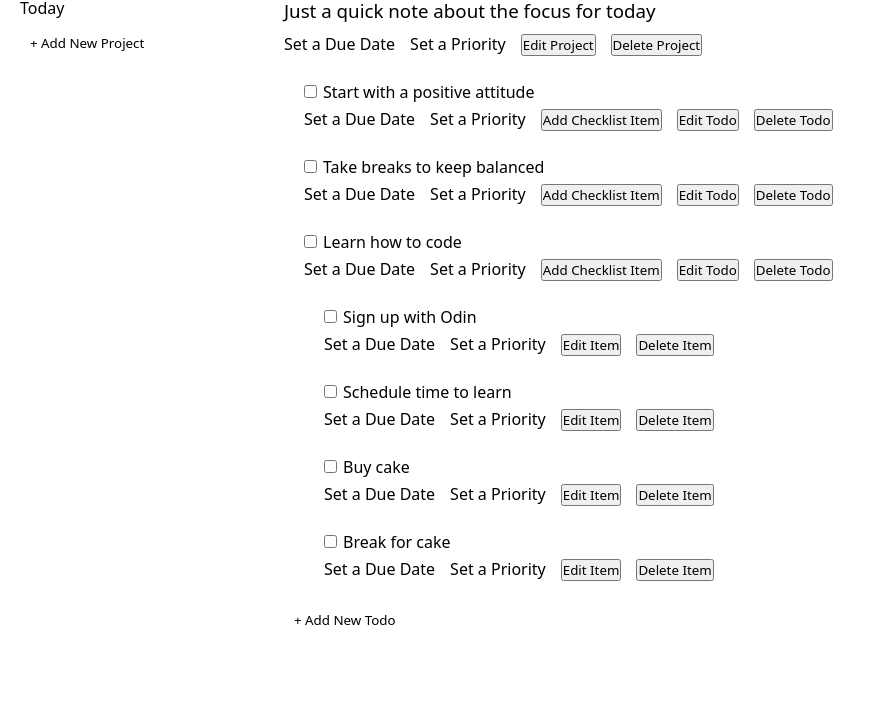
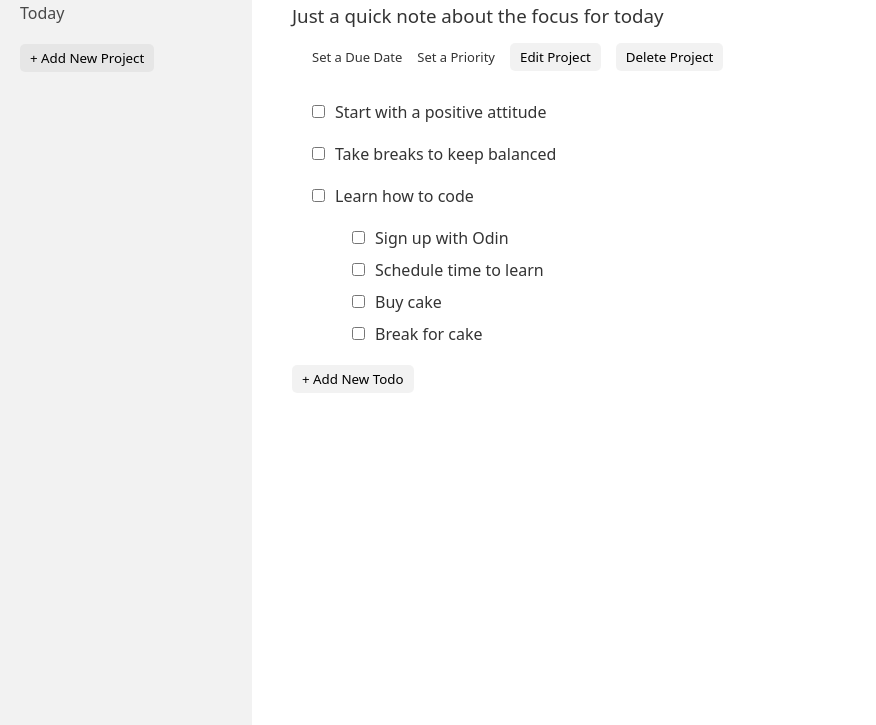
Before and after one commit to MatthewWestDev/todo-list, a website built with webpack: page src/template.html in a window 1280 px wide. Shown: the part 75-800 px from the top of the page, without its empty margins (0-876 px from the left). Built offline with nearby package versions, Linux system fonts and the light colour scheme.

Commit message:
Adds styling and screen controller fixes

```diff
--- a/src/screen-controller.js
+++ b/src/screen-controller.js
@@ -196,6 +196,8 @@ const loadMain = ( project ) => {
 
             const todoDetails = document.createElement( "ul" );
             todoDetails.classList.add( "todo-details-ul" );
+            todoDetails.classList.add( "details-ul" );
+            // todoDetails.classList.add( "visually-hidden" );
             todoLi.appendChild( todoDetails );
 
             const todoDueDateLi = document.createElement( "li" );
@@ -291,6 +293,8 @@ const loadMain = ( project ) => {
 
                     const checkItemDetails = document.createElement( "ul" );
                     checkItemDetails.classList.add( "checkitem-details-ul" );
+                    checkItemDetails.classList.add( "details-ul" );
+                    // checkItemDetails.classList.add( "visually-hidden" );
                     checkItemLi.appendChild( checkItemDetails );
 
                     const checkItemDueDateLi = document.createElement( "li" );
@@ -356,13 +360,14 @@ const loadMain = ( project ) => {
             }
         index++;
         }
-
     } else {
         const noTodos = document.createElement( "p" );
         noTodos.classList.add( "no-todos" );
         noTodos.textContent = "Add your first Todo...";
         main.appendChild( noTodos );
     }
+
+    hideDetails();
 
     const addTodoBtn = document.createElement( "button" );
     addTodoBtn.classList.add( "add-todo-btn" );
@@ -379,6 +384,10 @@ const loadMain = ( project ) => {
             const selectedTodoId = e.target.dataset.id;
         console.log( `Todo ProjectId ${projectId}, ${selectedTodoId}` );
         setCurrentTodo( projectId, selectedTodoId );
+        hideDetails();
+        let todoLiDetails = todoLi.getElementsByClassName( "details-ul" );
+        console.log( todoLiDetails );
+        todoLiDetails[0].classList.remove( "visually-hidden" );
         })
     }
 
@@ -403,6 +412,9 @@ const loadMain = ( project ) => {
             const parentTodo = e.target.dataset.todoid;
             console.log( `CheckItem ProjectId ${projectId}, ${parentTodo}, ${selectedCheckItemId}` );
             setCurrentCheckItem( projectId, parentTodo, selectedCheckItemId );
+            hideDetails();
+            let checkItemLiDetails = checkItemLi.getElementsByClassName( "details-ul" );
+            checkItemLiDetails[0].classList.remove( "visually-hidden" );
             e.stopPropagation();
         })
     }
@@ -456,10 +468,19 @@ const loadMain = ( project ) => {
         })
     }
 
+    function hideDetails() {
+    const listOfDetailUls = document.getElementsByClassName( "details-ul" );
+    for ( const detailUl of listOfDetailUls ) {
+        detailUl.classList.add( "visually-hidden" );
+        console.log( "hiding details..." );
+    }
+    }
+    // hideDetails();
 
 
 
 }
+
 
 
 
@@ -503,6 +524,9 @@ const loadModal = ( action, type, projectId, todoId, checkItemId ) => {
     closeModalBtn.classList.add( "close-modal-btn" );
     closeModalBtn.textContent = "X Close";
     modalContent.appendChild( closeModalBtn );
+    closeModalBtn.addEventListener( "click", () => {
+        modal.close();
+    });
 
     const titleForm = document.createElement( "form" );
     titleForm.classList.add( "title-form" );
@@ -705,4 +729,6 @@ const loadModal = ( action, type, projectId, todoId, checkItemId ) => {
     })
 }
 
+
+
 export { loadSidebar, loadMain, setCurrentProject };
--- a/src/styles.css
+++ b/src/styles.css
@@ -30,21 +30,38 @@ body {
     gap: 20px;
     background-color: white;
     color: black;
-    padding: 20px;
+    padding: 0px;
+    min-height: 100vh;
 }
 
 .sidebar {
-    padding-top: 9px;
+    padding: 29px 20px 20px 20px;
+    background-color: rgba(0, 0, 0, .05);
 }
 
 h1, h2, h3 {
-    margin-bottom: 10px;
+    margin-bottom: 15px;
 }
 h3 {
     font-weight: normal;
 }
 
+.main {
+  padding: 20px;
+  color: rgba(0, 0, 0, .80);
+}
 
+
+h2 {
+  color: rgba(0, 0, 0, .70);
+}
+.project-item {
+  color: rgba(0, 0, 0, .70);
+}
+
+.project-item:hover {
+  color: rgba(0, 0, 0, .90)
+}
 
 .project-todos-ul, .todo-checklist-ul {
     margin-top: 10px;
@@ -52,26 +69,54 @@ h3 {
     margin-left: 20px;
 }
 
+.todo-checklist-ul {
+  margin: 20px;
+}
+
 li {
-    margin-bottom: 10px;
+  margin-bottom: 10px;
+}
+
+.todo-item {
+  margin: 20px 0px;
+}
+
+.todo-checklist-ul {
+  margin-left: 40px;
 }
 
 input[type="checkbox"] {
-    margin-right: 6px;
+    margin-right: 10px;
 }
+
 
 .project-details-ul, .todo-details-ul, .checkitem-details-ul {
     display: flex;
     gap: 15px;
-    margin-top: 5px;
-    margin-bottom: 15px;
+    margin: 10px 0px 15px 20px;
+    align-items: center;
 }
 
-.add-project-btn, .add-todo-btn, .add-checkitem-btn {
-    padding: 5px 10px;
+.due-date-li, .priority-li {
+  font-size: small;
+}
+button {
+  padding: 5px 10px;
     border: none;
-    background-color: transparent;
+    background-color: rgba(0, 0, 0, .05);
+    border-radius: 5px;
+}
 
+button:hover {
+  background-color: rgba(0, 0, 0, .20);
+}
+
+.add-project-btn {
+  margin-top: 10px;
+}
+
+.add-todo-btn {
+  margin-bottom: 10px;
 }
 
 dialog {
@@ -119,7 +164,7 @@ dialog {
     margin-bottom: 10px;
   }
 
-  form label, form input {
+  form label, form input, form textarea {
     width: 100%;
     display: block;
   }
@@ -129,7 +174,7 @@ dialog {
     margin-bottom: 3px;
   }
 
-  form input {
+  form input, form textarea {
     margin-bottom: 15px;
     padding: 3px 5px;
     border: 1px solid #666;
```
